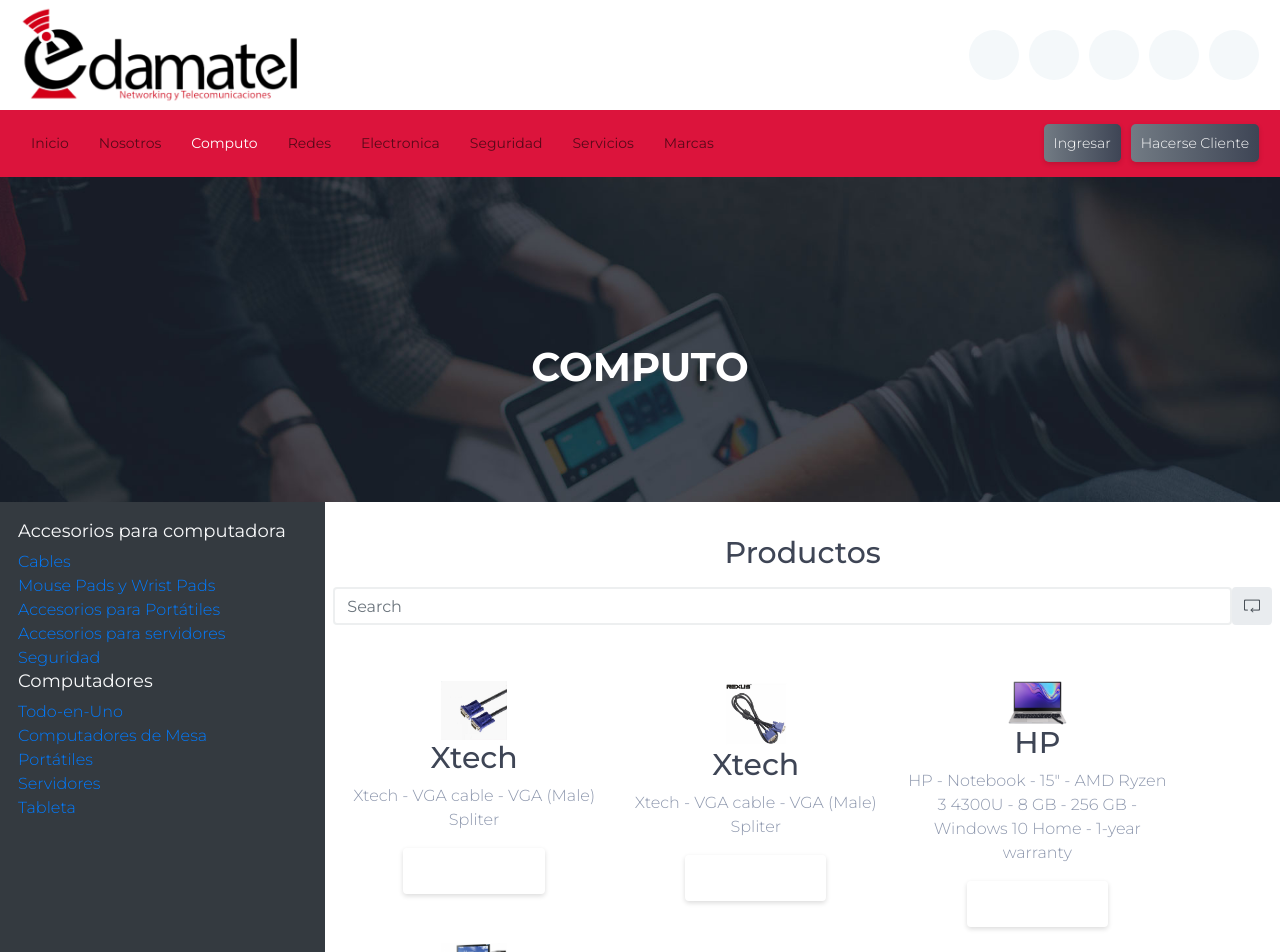
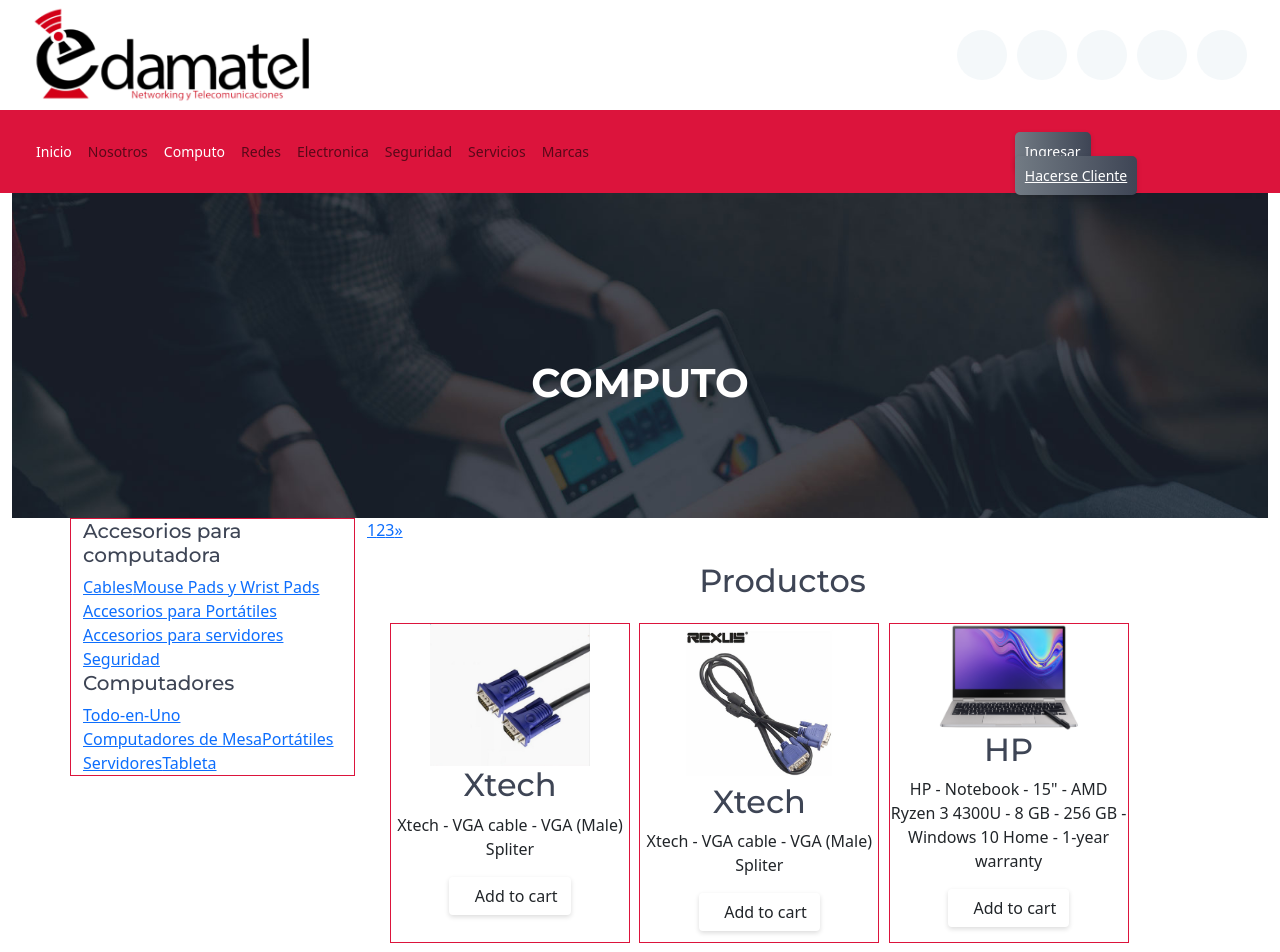
Before and after one commit to tyrerodr/Edamatel-Website, an Angular app: page /computo in a window 1280 px wide. Shown: the top 952 px of the page. Built offline with nearby package versions, Linux system fonts and the light colour scheme; a web font is replaced by a local one.

Commit message:
Revert "Computo tienda"
This reverts commit 3cd2f7b68c1f948ac7d271384be9cadb19cba47f.

```diff
--- a/src/app/apps/computo/computo.component.css
+++ b/src/app/apps/computo/computo.component.css
@@ -14,8 +14,7 @@
     max-width: 10rem;
     max-height: 10rem;
 }
-
-.titleproducto{
-  padding-top: 25px;
-  padding-bottom: 40x;
-}
+ .brands_products{
+    border: 1px solid crimson;
+    height: 100%;
+ }
--- a/src/app/apps/computo/computo.component.html
+++ b/src/app/apps/computo/computo.component.html
@@ -1,3 +1,7 @@
+<meta charset="utf-8">
+<meta name="viewport" content="width=device-width, initial-scale=1.0">
+<link href="https://cdn.jsdelivr.net/npm/bootstrap@5.1.3/dist/css/bootstrap.min.css" rel="stylesheet" integrity="sha384-1BmE4kWBq78iYhFldvKuhfTAU6auU8tT94WrHftjDbrCEXSU1oBoqyl2QvZ6jIW3" crossorigin="anonymous">
+
 <div
   class="banner-innerpage"
   style="background-image: url(assets/images/landingpage/banner-bg2.jpg)"
@@ -14,97 +18,129 @@
   </div>
 </div>
 
+<!-- ============================================================== -->
+<!-- Feature 22  -->
+<!-- ============================================================== -->
+
+<section>
+  <div class="container">
+    <div class="row">
+      <div class="col-sm-3">
+        <div class="left-sidebar row">
+
+          <div class="brands_products"><!--brands_products-->
+            <h5>Accesorios para computadora</h5>
+            <div class="brands-name">
+              <ul class="nav nav-pills nav-stacked">
+                <li><a href=""> <span class="pull-right"></span>Cables</a></li>
+                <li><a href=""> <span class="pull-right"></span>Mouse Pads y Wrist Pads</a></li>
+                <li><a href=""> <span class="pull-right"></span>Accesorios para Portátiles</a></li>
+                <li><a href=""> <span class="pull-right"></span>Accesorios para servidores</a></li>
+                <li><a href=""> <span class="pull-right"></span>Seguridad</a></li>
+              </ul>
+            </div>
+            <h5>Computadores</h5>
+            <div class="Computadores-name">
+              <ul class="nav nav-pills nav-stacked">
+                <li><a href=""> <span class="pull-right"></span>Todo-en-Uno</a></li>
+                <li><a href=""> <span class="pull-right"></span>Computadores de Mesa</a></li>
+                <li><a href=""> <span class="pull-right"></span>Portátiles</a></li>
+                <li><a href=""> <span class="pull-right"></span>Servidores</a></li>
+                <li><a href=""> <span class="pull-right"></span>Tableta</a></li>
+
+              </ul>
+            </div>
+          </div><!--/brands_products-->
 
 
-<section>
-      <div class="d-flex flex-row">
-        <div class="p-2 bd-highlight bg-dark w-50 ">
-          <div class="left-sidebar p-10">
-            <div class="brands_products"><!--brands_products-->
-              <h5 class="text-light">Accesorios para computadora</h5>
-              <div class="brands-name d-flex flex-column nav ">
-                  <li><a routerLink="/computo"> <span class="pull-right"></span>Cables</a></li>
-                  <li><a routerLink="/computo"> <span class="pull-right"></span>Mouse Pads y Wrist Pads</a></li>
-                  <li><a routerLink="/computo"> <span class="pull-right"></span>Accesorios para Portátiles</a></li>
-                  <li><a routerLink="/computo"> <span class="pull-right"></span>Accesorios para servidores</a></li>
-                  <li><a routerLink="/computo"> <span class="pull-right"></span>Seguridad</a></li>
-              </div>
-              <h5 class="text-light" >Computadores</h5>
-              <div class="Computadores-name d-flex flex-column nav">
-                  <li><a routerLink="/computo"> <span class="pull-right"></span>Todo-en-Uno</a></li>
-                  <li><a routerLink="/computo"> <span class="pull-right"></span>Computadores de Mesa</a></li>
-                  <li><a routerLink="/computo"> <span class="pull-right"></span>Portátiles</a></li>
-                  <li><a routerLink="/computo"> <span class="pull-right"></span>Servidores</a></li>
-                  <li><a routerLink="/computo"> <span class="pull-right"></span>Tableta</a></li>
-
-              </div>
-            </div><!--/brands_products-->
 
         </div>
       </div>
 
 
-        <div class="Producto p-2 bd-highlight d-flex flex-row flex-column padding-right">
-            <h2 class="titleproducto text-center bd-highlight ">Productos</h2>
+      <div class="Producto col-sm-9 padding-right">
 
-            <div class="input-group rounded pb-5 pt-2">
-              <input type="search" class="form-control rounded" placeholder="Search" aria-label="Search"
-              aria-describedby="search-addon" />
-              <span class="input-group-text border-0" id="search-addon">
-                <i class="sl-icon-loop"></i>
-              </span>
-            </div>
+          <ul class="pagination">
+            <li class="active"><a href="">1</a></li>
+            <li><a href="">2</a></li>
+            <li><a href="">3</a></li>
+            <li><a href="">&raquo;</a></li>
+          </ul>
 
-
+          <h2 class="title text-center">Productos</h2>
           <div class="features_items"><!--features_items-->
-            <div class="p-2 bd-highlight">
+          <div class="col-sm-4">
+            <div class="product-image-wrapper">
               <div class="single-products">
                 <div class="productinfo text-center">
-                    <img class="h-25 w-25" src="assets\images\product\cable1.jpg"  alt="" />
+                  <img src="assets\images\product\cable1.jpg"  alt="" />
                   <h2>Xtech</h2>
                   <p>Xtech - VGA cable - VGA (Male) Spliter</p>
-                    <a href="#" class="btn btn-default add-to-cart"><i class="glyphicon glyphicon-shopping-cart"></i>Add to cart</a>
+                  <a href="#" class="btn btn-default add-to-cart"><i class="fa fa-shopping-cart"></i>Add to cart</a>
                 </div>
               </div>
 
             </div>
-
-            <div class="p-2 bd-highlight">
+          </div>
+          <div class="col-sm-4">
+            <div class="product-image-wrapper">
               <div class="single-products">
                 <div class="productinfo text-center">
-                    <img class="h-25 w-25" src="assets\images\product\cable2.jpg"  alt="" />
+                  <img src="assets\images\product\cable2.jpg"  alt="" />
                   <h2>Xtech</h2>
                   <p>Xtech - VGA cable - VGA (Male) Spliter</p>
-                    <a href="#" class="btn btn-default add-to-cart"><i class="glyphicon glyphicon-shopping-cart"></i>Add to cart</a>
+                  <a href="#" class="btn btn-default add-to-cart"><i class="fa fa-shopping-cart"></i>Add to cart</a>
                 </div>
+
+              </div>
+
+            </div>
+          </div>
+          <div class="col-sm-4">
+            <div class="product-image-wrapper">
+              <div class="single-products">
+                <div class="productinfo text-center">
+                  <img src="assets\images\product\Notebook1.jpg"  alt="" />
+                  <h2>HP</h2>
+                  <p>HP - Notebook - 15" - AMD Ryzen 3 4300U - 8 GB - 256 GB - Windows 10 Home - 1-year warranty</p>
+                  <a href="#" class="btn btn-default add-to-cart"><i class="fa fa-shopping-cart"></i>Add to cart</a>
+                </div>
+
+              </div>
+
+            </div>
+          </div>
+          <div class="col-sm-4">
+            <div class="product-image-wrapper">
+              <div class="single-products">
+                <div class="productinfo text-center">
+                  <img src="assets\images\product\pc1.jpg"  alt="" />
+                  <h2>HP</h2>
+                  <p>HP - AIO 205 G4 - Actualizable a Windows 11 - 21.5" HD no Touch - AMD Athlon Silver 2.3 a 3.2Ghz 2Core</p>
+                  <a href="#" class="btn btn-default add-to-cart"><i class="fa fa-shopping-cart"></i>Add to cart</a>
+                </div>
+
+              </div>
+
             </div>
           </div>
 
-            <div class="p-2 bd-highlight">
-                <div class="single-products">
-                  <div class="productinfo text-center">
-                    <img class="h-25 w-25" src="assets\images\product\Notebook1.jpg"  alt="" />
-                    <h2>HP</h2>
-                    <p>HP - Notebook - 15" - AMD Ryzen 3 4300U - 8 GB - 256 GB - Windows 10 Home - 1-year warranty</p>
-                    <a href="#" class="btn btn-default add-to-cart"><i class="glyphicon glyphicon-shopping-cart"></i>Add to cart</a>
-                  </div>
-              </div>
-            </div>
-
-            <div class="p-2 bd-highlight">
-                <div class="single-products">
-                  <div class="productinfo text-center">
-                    <img class="h-25 w-25" src="assets\images\product\pc1.jpg"  alt="" />
-                    <h2>HP</h2>
-                    <p>HP - AIO 205 G4 - Actualizable a Windows 11 - 21.5" HD no Touch - AMD Athlon Silver 2.3 a 3.2Ghz 2Core</p>
-                    <a href="#" class="btn btn-default add-to-cart"><i class="glyphicon glyphicon-shopping-cart"></i>Add to cart</a>
-                  </div>
-              </div>
-            </div>
 
 
         </div><!--features_items-->
       </div>
     </div>
+  </div>
+</section>
 
-  </section>
+<!-- ============================================================== -->
+<!-- End Feature 1  -->
+<!-- ============================================================== -->
+
+<!-- ============================================================== -->
+<!-- Call to action -->
+<!-- ============================================================== -->
+
+<!-- ============================================================== -->
+<!-- End Call to action -->
+<!-- ============================================================== -->
--- a/src/app/apps/marcas/marcas.component.html
+++ b/src/app/apps/marcas/marcas.component.html
@@ -1,19 +1,3 @@
-<div
-  class="banner-innerpage"
-  style="background-image: url(assets/images/landingpage/banner-bg2.jpg)"
->
-  <div class="container">
-    <!-- Row  -->
-    <div class="row justify-content-center">
-      <!-- Column -->
-      <div class="col-lg-9 col-md-6 no-trans align-self-center text-center">
-        <h1 class="title">Marcas</h1>
-      </div>
-      <!-- Column -->
-    </div>
-  </div>
-</div>
-
 <div id="list" class="spacer">
 
 </div>
--- a/src/app/apps/shared/banner-navigation/banner-navigation.component.html
+++ b/src/app/apps/shared/banner-navigation/banner-navigation.component.html
@@ -1,6 +1,6 @@
 <div class="collapse navbar-collapse hover-dropdown font-14" id="h6-info">
     <ul class="navbar-nav align-items-center">
-        <li class="nav-item" [routerLinkActive]="['desactivate']">
+        <li class="nav-item" [routerLinkActive]="['active']">
             <a class="nav-link" routerLink="/">
                 Inicio
             </a>
--- a/src/assets/js/listamarcas.js
+++ b/src/assets/js/listamarcas.js
@@ -1,3 +1,4 @@
+
 let peticion = () => {
       fetch("src\app\apps\marcas\marcas.json")
         .then(response => response.json())
```
Also changed, not shown: src/app/apps/computo/computo-Components/top-content/top-content.component.html (added, +38 -0 lines), src/app/apps/computo/computo-Components/top-content/top-content.component.ts (added, +17 -0 lines), src/app/apps/computo/computo-Components/top-content/top-content.component.css (added), 1 other file (tests, documents, lock files or other folders). Lines whose indentation alone changed are shown as unchanged.
